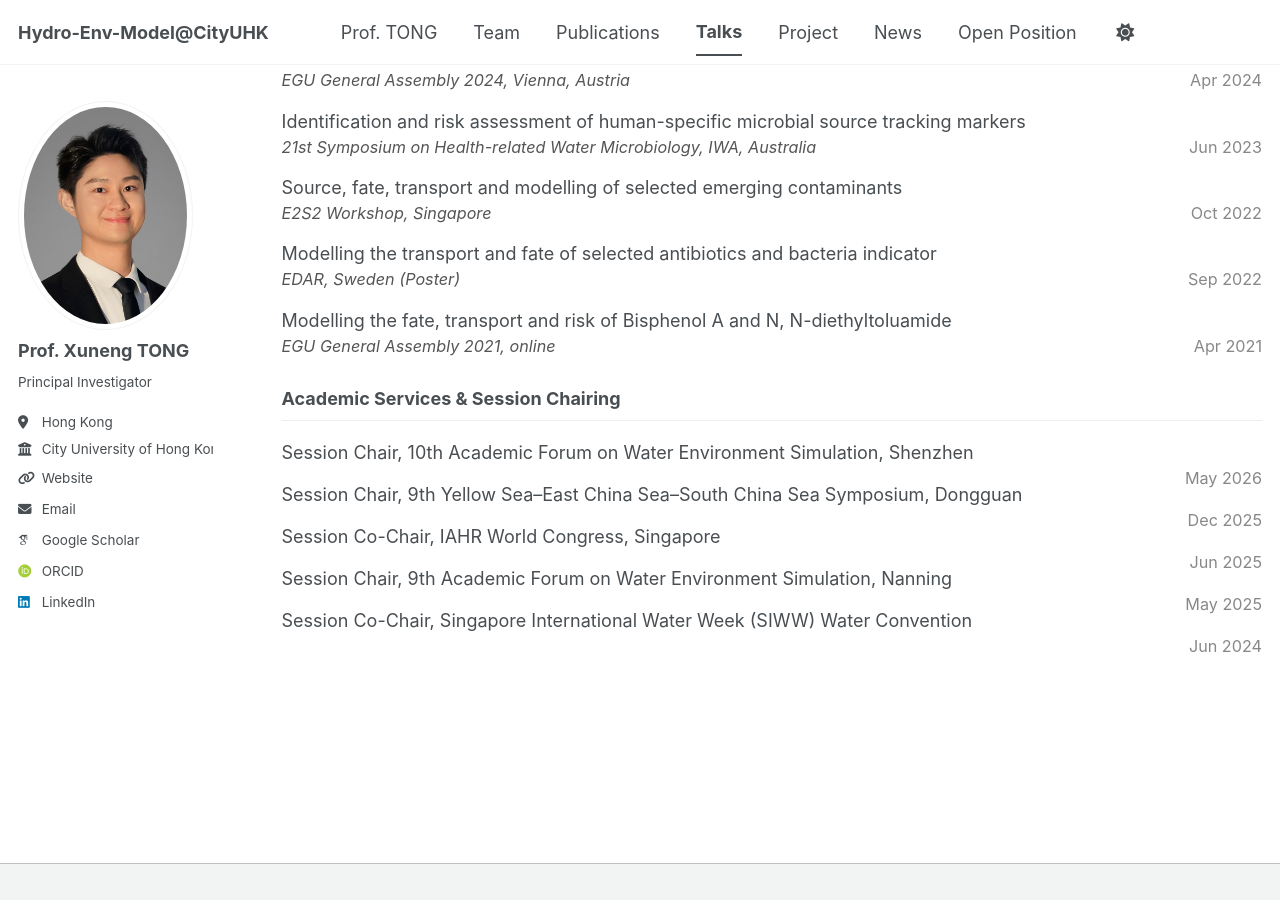
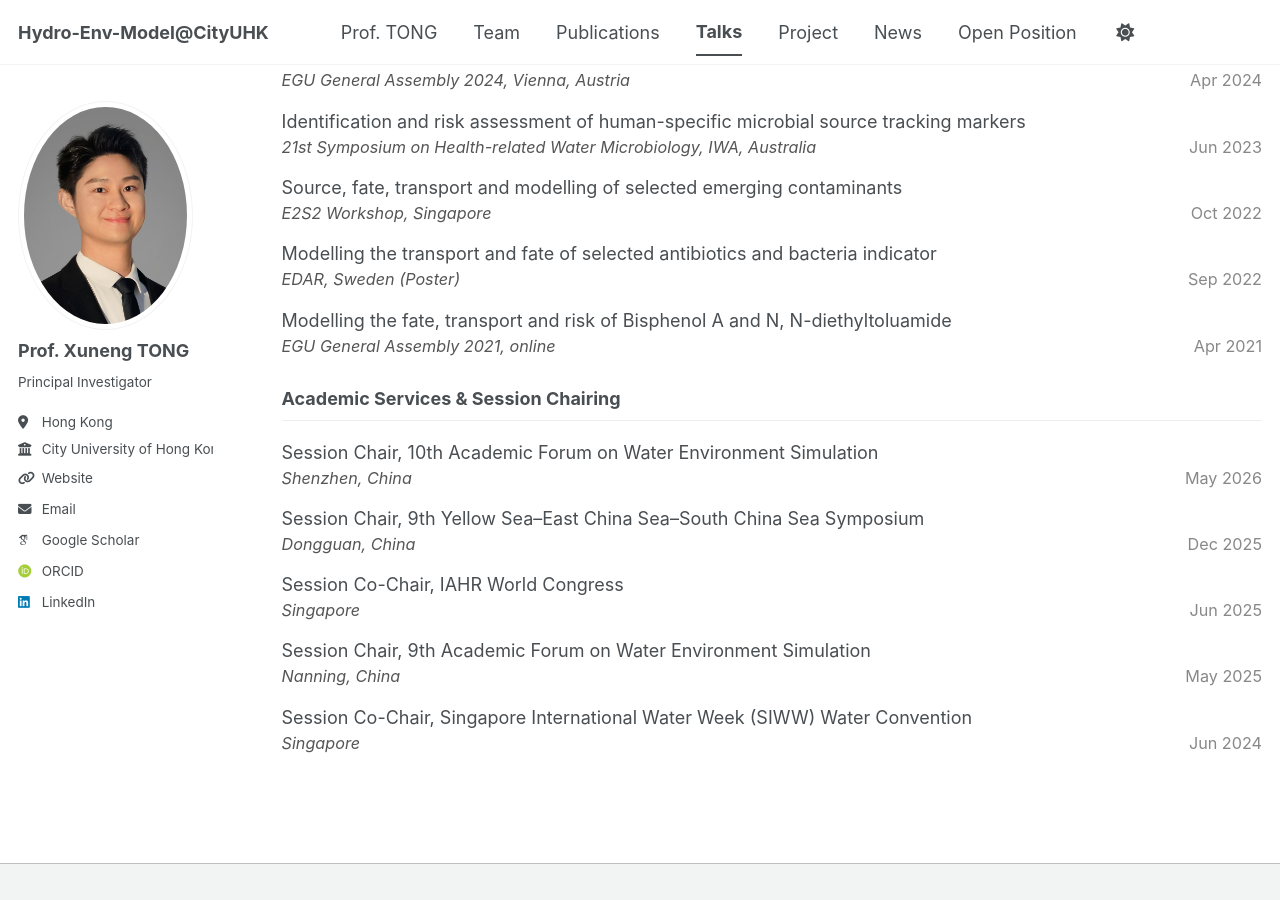
Before and after one commit to TongXuneng/TongXuneng.github.io, a Jekyll site: the page built from _pages/talks.html, in a window 1280 px wide and 900 px high, scrolled down 935 px. Built offline with Jekyll 4.4.1, drawn with Linux system fonts in a browser that asks for light colours; some web fonts are replaced; a script bundle is joined from its source files by our own code; library files that are not in the unit come from our copies.

Commit message:
Update talks-list.yml

```diff
--- a/_data/talks-list.yml
+++ b/_data/talks-list.yml
@@ -55,12 +55,17 @@
 - category: "Academic Services & Session Chairing"
   items:
     - date: "May 2026"
-      title: "Session Chair, 10th Academic Forum on Water Environment Simulation, Shenzhen"
+      title: "Session Chair, 10th Academic Forum on Water Environment Simulation"
+      venue: "Shenzhen, China"
     - date: "Dec 2025"
-      title: "Session Chair, 9th Yellow Sea–East China Sea–South China Sea Symposium, Dongguan"
+      title: "Session Chair, 9th Yellow Sea–East China Sea–South China Sea Symposium"
+      venue: "Dongguan, China"
     - date: "Jun 2025"
-      title: "Session Co-Chair, IAHR World Congress, Singapore"
+      title: "Session Co-Chair, IAHR World Congress"
+      venue: "Singapore"
     - date: "May 2025"
-      title: "Session Chair, 9th Academic Forum on Water Environment Simulation, Nanning"
+      title: "Session Chair, 9th Academic Forum on Water Environment Simulation"
+      venue: "Nanning, China"
     - date: "Jun 2024"
       title: "Session Co-Chair, Singapore International Water Week (SIWW) Water Convention"
+      venue: "Singapore"
```
